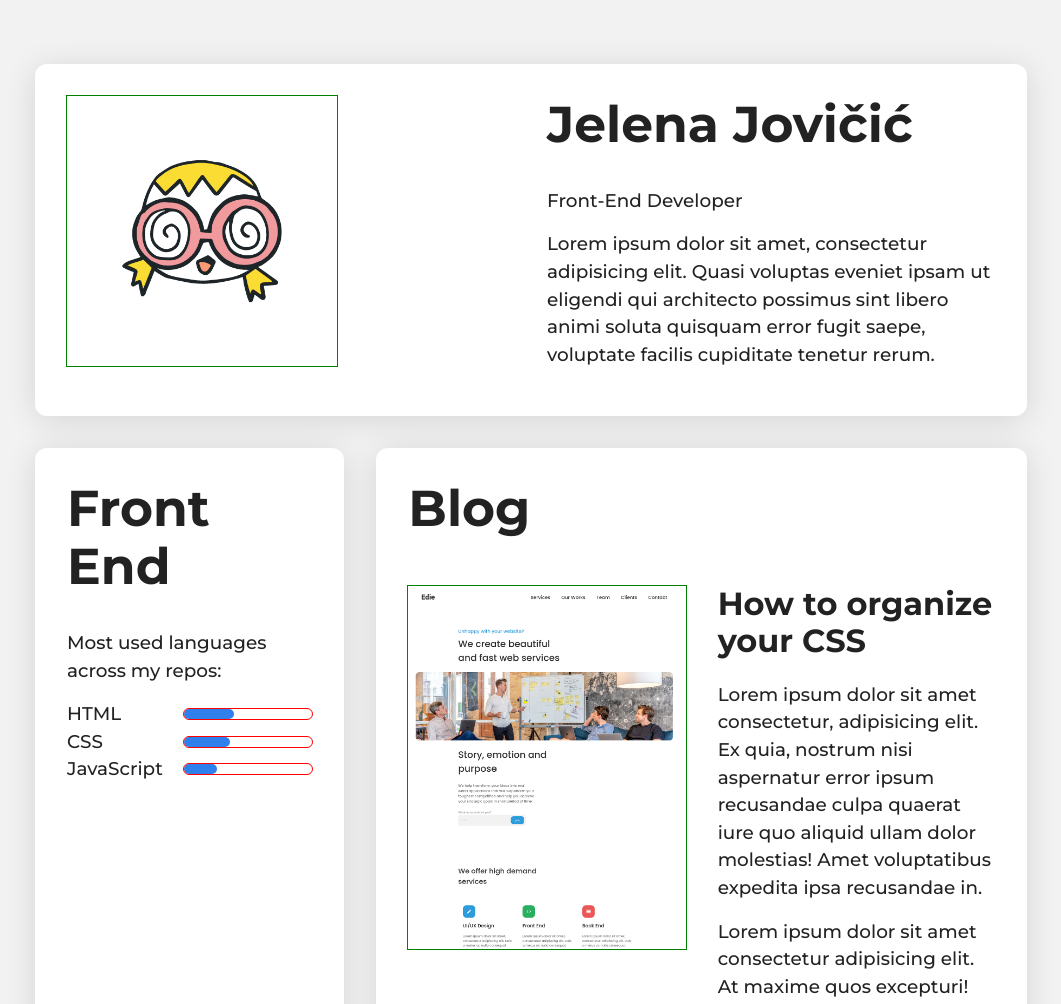
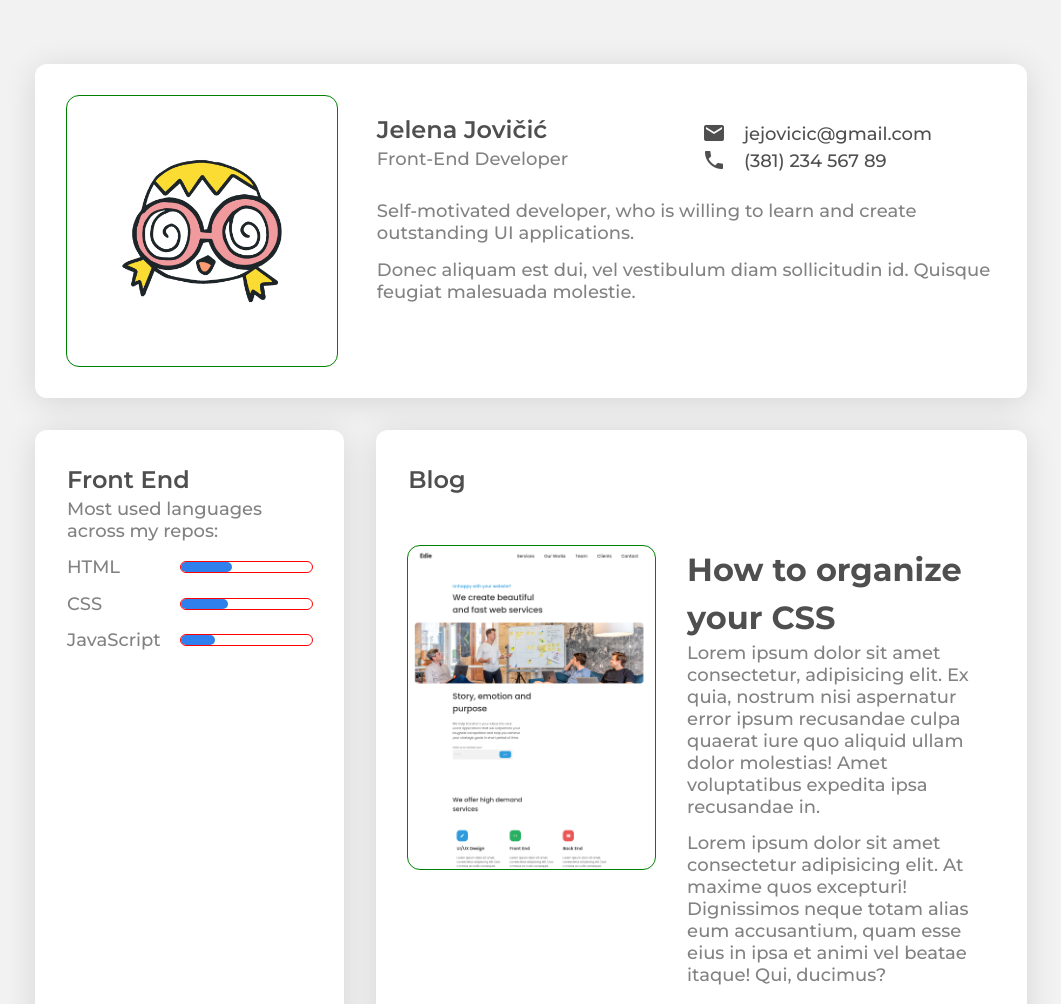
Before and after one commit to je-jo/devchallenges-portfolio, a plain HTML site: page index.html in a window 1280 px wide. Shown: the top 1004 px of the page, without its empty margins (109-1170 px from the left). Drawn offline with Linux system fonts and the light colour scheme.

Commit message:
person section

```diff
--- a/assets/css/styles.css
+++ b/assets/css/styles.css
@@ -25,6 +25,7 @@ html {
 img {
     display: block;
     max-width: 100%;
+    border-radius: var(--border-radius);
     outline: 1px solid green;
 }
 
@@ -55,7 +56,6 @@ select {
 
 :root {
     --clr-dark: #222;
-    --clr-white: #f9f9f9;
     --clr-primary: #2f80ed;
     --clr-primary-strong: #f13422;
     --fs-h1: 4.2rem;
@@ -79,6 +79,17 @@ select {
     --font-size-l: 1.125rem;
     --font-size-xl: 1.5rem;
     --font-size-xxl: 1.5rem;
+    --clr-gray1: #333333;
+    --clr-gray2: #4f4f4f;
+    --clr-gray3: #828282;
+    --clr-gray4: #BDBDBD;
+    --clr-gray5: #E0E0E0;
+    --clr-gray6: #f2f2f2;
+    --clr-blue: #2e9cdc;
+    --clr-green: #28af60;
+    --clr-red: #EB5757;
+    --clr-dark: #100E1D;
+    --clr-white: #fff;
 }
 
 
@@ -90,10 +101,11 @@ body {
     flex-direction: column;
     font-family: 'Montserrat', sans-serif;
     font-size: 100%;
+    font-weight: 500;
     line-height: 1.5;
     text-rendering: optimizeSpeed;
     background-color: #f2f2f2;
-    color: var(--clr-dark);
+    color: var(--clr-gray2);
 }
 
 header {
@@ -152,6 +164,12 @@ footer {
     grid-template-columns: 1fr;
 }
 
+.info {
+    --min-col-width: 10rem;
+    margin: 1rem 0;
+    align-items: center;
+}
+
 .grid__item {
     /* height: min-content; */
     padding: var(--spacing-m);
@@ -196,6 +214,10 @@ footer {
     flex: 1 1 var(--min-col-width);
 }
 
+.card__content {
+    flex-grow: 10;
+}
+
 .card-nowrap {
     flex-wrap: nowrap;
 }
@@ -213,13 +235,13 @@ footer {
 
 /*typography */
 
-h2,
+/* h2,
 h3,
 h4 {
     font-weight: bold;
     line-height: 1.15;
     margin-bottom: 0.65em;
-}
+} */
 
 h1 {
     font-size: var(--fs-h1);
@@ -228,8 +250,27 @@ h1 {
 }
 
 h2 {
-    font-size: var(--fs-h2);
-    font-size: min(max(2.5rem, 4.5vw), var(--fs-h2));
+    font-size: var(--font-size-xl);
+    font-size: min(max(1.5rem, 2.5vw), var(--font-size-xl));
+    font-weight: 600;
+    color: var(--clr-gray2);
+}
+
+.subtitle {
+    font-size: var(--font-size-l);
+    color: var(--clr-gray3);
+}
+
+
+
+address {
+    display: grid;
+    grid-template-columns: auto 1fr;
+    gap: 1em;
+    font-size: var(--font-size-l);
+    font-style: normal;
+    font-weight: 500;
+    font-size: 18px;
 }
 
 h3 {
@@ -242,13 +283,17 @@ h4 {
 
 p,
 li {
-    font-size: var(--fs-text);
+    font-size: var(--font-size-l);
+    color: var(--clr-gray3);
+    font-weight: 500;
+    line-height: 22px;
+    margin: 0 0 0.8em;
 }
 
-main p {
+/* main p {
     margin: 0 0 1rem;
     max-width: 80ch;
-}
+} */
 
 *+h2 {
     margin-top: 4rem;
--- a/index.html
+++ b/index.html
@@ -9,6 +9,7 @@
     <link rel="preconnect" href="https://fonts.googleapis.com">
     <link rel="preconnect" href="https://fonts.gstatic.com" crossorigin>
     <link href="https://fonts.googleapis.com/css2?family=Montserrat:wght@500;600;700&display=swap" rel="stylesheet">
+    <link href="https://fonts.googleapis.com/icon?family=Material+Icons" rel="stylesheet">
     <link rel="stylesheet" href="assets/css/styles.css">
     <script src="assets/js/script.js" defer></script>
     <title>devChallenges Portfolio</title>
@@ -27,12 +28,24 @@
                             alt="a smiling avatar of a girl with pigtails and glasses, hypnotized" width="270px">
                     </div>
                     <div class="card__content">
-                        <h2>Jelena Jovičić</h2>
-                        <p>Front-End Developer</p>
-                        <p>Lorem ipsum dolor sit amet, consectetur adipisicing elit. Quasi voluptas eveniet ipsam ut
-                            eligendi qui architecto possimus sint libero animi soluta quisquam error fugit saepe,
-                            voluptate
-                            facilis cupiditate tenetur rerum.</p>
+                        <div class="grid grid--flexible info">
+                            <div>
+                                <h2>Jelena Jovičić</h2>
+                                <p class="subtitle">Front-End Developer</p>
+                            </div>
+                            <div>
+                                <address><span class="material-icons">
+                                        email
+                                    </span>jejovicic@gmail.com</address>
+                                <address><span class="material-icons">
+                                    phone
+                                    </span>
+                                    (381) 234 567 89</address>
+                            </div>
+                        </div>
+                        <p>Self-motivated developer, who is willing to learn and create outstanding UI applications.</p>
+                        <p>Donec aliquam est dui, vel vestibulum diam sollicitudin id. Quisque feugiat malesuada
+                            molestie.</p>
                     </div>
                 </div>
             </section>
```
